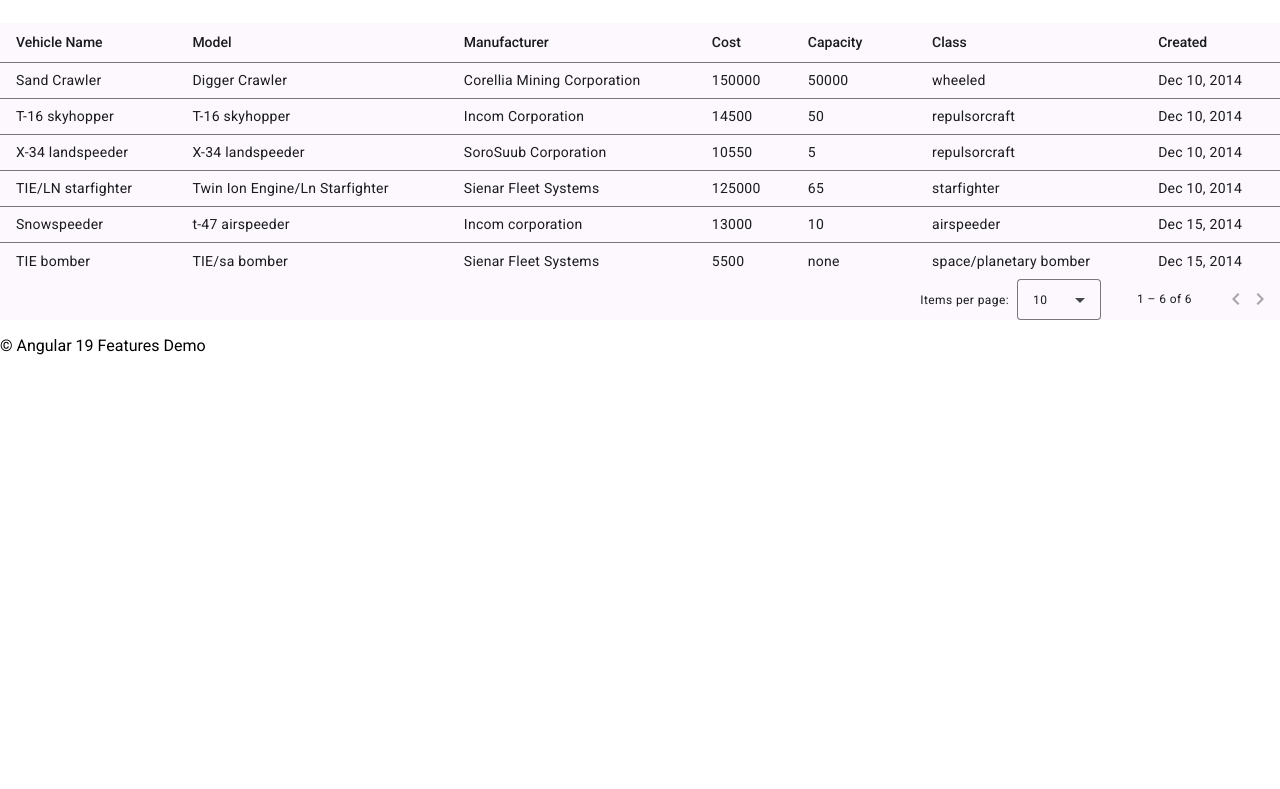
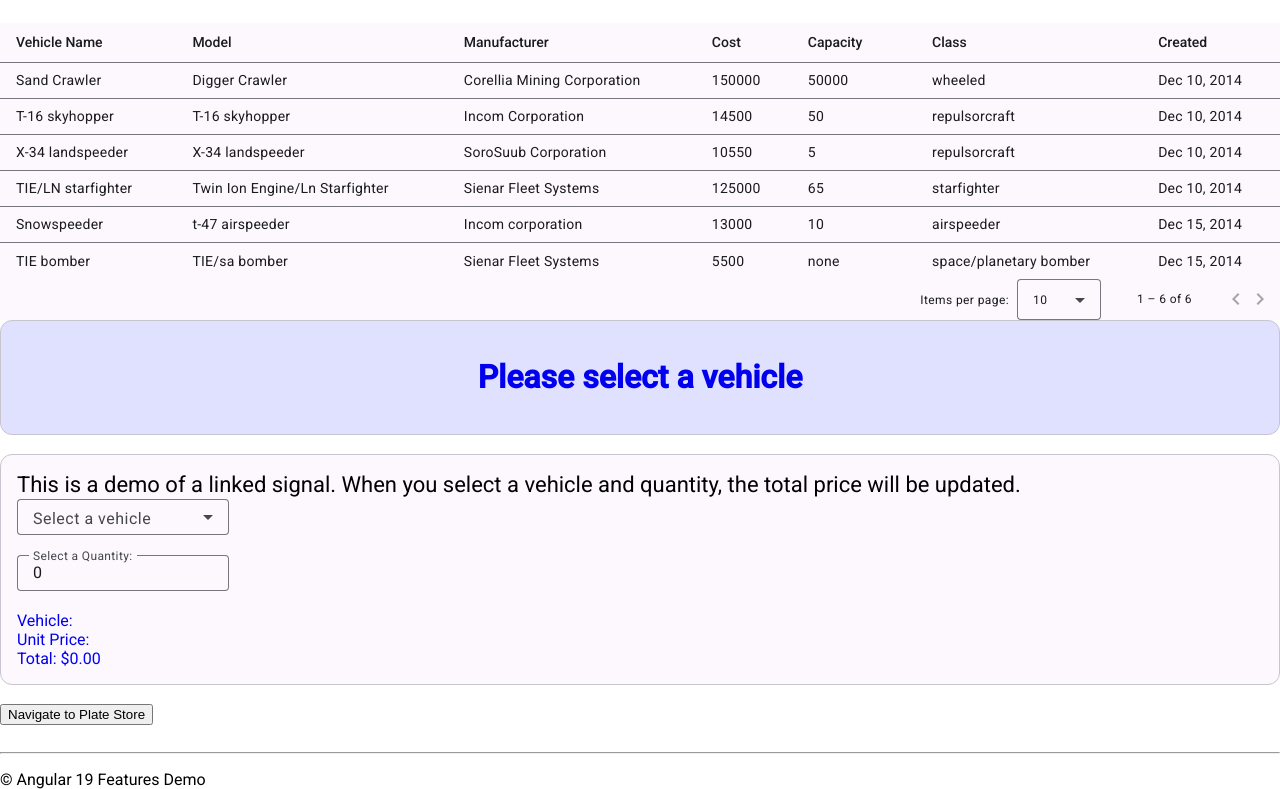
Before and after one commit to shib714/angular_19, an Angular app: page /vehicle-selection in a window 1280 px wide. Shown: the part 231-1020 px from the top of the page. Before the commit the page ends 800 px from the top, so only its background shows below. Built offline with nearby package versions, Linux system fonts and the light colour scheme; no server answers.

Commit message:
navigation from component to components

```diff
--- a/src/app/app.component.html
+++ b/src/app/app.component.html
@@ -3,5 +3,7 @@
   <router-outlet></router-outlet>
 </main>
 <footer class="container">
+  <br>
+  <hr>
   <p>&copy; Angular 19 Features Demo</p>
 </footer>
--- a/src/app/components/login-form/login-form.component.html
+++ b/src/app/components/login-form/login-form.component.html
@@ -34,21 +34,16 @@
                 </mat-form-field>
             </div>
         </div>
+        <div class="row">
+            <div class="col">
+                <mat-form-field class="full-width" appearance="outline">
+                    <mat-label>Confirm Password</mat-label>
+                    <input matInput id="confirmPassword" formControlName="confirmPassword">
+                    <mat-error> {{confirmPasswordErrorMessage}} </mat-error>
+                </mat-form-field>
+            </div>
+            </div>
     <!--
-    <mat-form-field appearance="outline">
-        <mat-label>Email</mat-label>
-        <input matInput id="email" formControlName="email">
-    </mat-form-field>
-
-    <mat-form-field appearance="outline">
-        <mat-label>Password</mat-label>
-        <input matInput id="password" type="password" formControlName="password">
-    </mat-form-field>
-    <mat-form-field appearance="outline">
-        <mat-label>Confirm Password</mat-label>
-        <input matInput id="confirmPassword" type="password" formControlName="confirmPassword">
-
-    </mat-form-field>
     <section class="checkbox-section" [formGroup]="myForm">
         <p><mat-checkbox formControlName="acceptTerms">Accept terms and conditions?</mat-checkbox></p>
     </section> -->
@@ -58,7 +53,7 @@
 
 </mat-card-content>
 <mat-card-actions>
-    <button mat-raised-button color="primary" type="submit" [disabled]="myForm.invalid">Submit</button>
+    <button mat-raised-button color="primary" type="submit" [disabled]="myForm.invalid" routerLink="/store-view">Submit</button>
     <button mat-raised-button color="primary" type="button" (click)="onReset()">Reset</button>
 </mat-card-actions>
 </mat-card>
--- a/src/app/components/login-form/login-form.component.ts
+++ b/src/app/components/login-form/login-form.component.ts
@@ -11,11 +11,13 @@ import { JumbotronComponent } from '../jumbotron/jumbotron.component';
 import { MatCardModule } from '@angular/material/card';
 import { MatRadioModule } from '@angular/material/radio';
 import { MatSelectModule } from '@angular/material/select';
+import Validation from '../utils/validation';
+import { RouterLink } from '@angular/router';
 
 
 @Component({
   selector: 'app-login-form',
-  imports: [
+  imports: [ RouterLink,
     ReactiveFormsModule,
     MatInputModule,
     MatButtonModule,
@@ -58,6 +60,9 @@ export class LoginFormComponent {
     this.myForm.get('password')?.valueChanges.subscribe(x => {
       this.validatePasswordControl(this.myForm.get('password') as FormControl);
     })
+    this.myForm.get('confirmPassword')?.valueChanges.subscribe(x => {
+      this.validateConfirmPasswordControl(this.myForm.get('confirmPassword') as FormControl);
+    });
     console.log(this.myForm.controls['password'].value);
     console.log(this.myForm.controls);
 
@@ -69,6 +74,10 @@ export class LoginFormComponent {
         username: ['', [Validators.required, Validators.minLength(4)]],
         email: ['', [Validators.required, Validators.email]],
         password: ['', [Validators.required, Validators.minLength(6), customPasswordValidator]],
+        confirmPassword: ['', [Validators.required]],
+      },
+      {
+        validators: [Validation.match('password', 'confirmPassword')]
       }
     );
   }
@@ -121,10 +130,10 @@ export class LoginFormComponent {
     this.passwordErrorMessage = '';
     if (passwordControl.errors && (passwordControl.touched || passwordControl.dirty)) {
       if ( passwordControl.errors?.['required']) {
-        this.passwordErrorMessage = 'This is a required field';
+        this.passwordErrorMessage = 'Password is required';
       }
       if (passwordControl.errors?.['minlength']) {
-        this.passwordErrorMessage = 'Minimum length is ' + passwordControl.errors?.['minlength']?.requiredLength;
+        this.passwordErrorMessage = 'Password must be at least ' + passwordControl.errors?.['minlength']?.requiredLength + ' characters.';
       }
       if (passwordControl.errors?.['invalidPassword']) {
         this.passwordErrorMessage = 'Please enter a valid password.';
@@ -132,6 +141,23 @@ export class LoginFormComponent {
     }
   }
 
+ //password validation
+ public confirmPasswordErrorMessage!: string;
+ private validateConfirmPasswordControl(confirmPasswordControl: FormControl): void {
+   this.confirmPasswordErrorMessage = '';
+   if (confirmPasswordControl.errors && (confirmPasswordControl.touched || confirmPasswordControl.dirty)) {
+     if ( confirmPasswordControl.errors?.['required']) {
+       this.confirmPasswordErrorMessage = 'Confirm password is required';
+     }
+     if (!confirmPasswordControl.errors?.['matching']) {
+       this.confirmPasswordErrorMessage = 'Confirm Password does not match.';
+     }
+
+   }
+ }
+
+
+
 
 }
 function customPasswordValidator(control: AbstractControl): ValidationErrors | null {
--- a/src/app/components/vehicle-selection/vehicle-selection.component.html
+++ b/src/app/components/vehicle-selection/vehicle-selection.component.html
@@ -42,19 +42,23 @@
         <tr mat-row *matRowDef="let row; columns: displayedColumns;"></tr>
     </table>
 
-    <mat-paginator #paginator
-        [length]="dataSource.data.length"
-        [pageIndex]="0"
-        [pageSize]="10"
-        [pageSizeOptions]="[5, 10, 20]"
-        aria-label="Select page">
+    <mat-paginator #paginator [length]="dataSource.data.length" [pageIndex]="0" [pageSize]="10"
+        [pageSizeOptions]="[5, 10, 20]" aria-label="Select page">
     </mat-paginator>
 </div>
 
-<!-- <app-jumbotron title="Please select a vehicle " description=""></app-jumbotron>
+<app-jumbotron title="Please select a vehicle " description=""></app-jumbotron>
+
+<br>
+<mat-card class="profile-card" appearance="outlined">
+    <mat-card-header>
+        <mat-card-title>This is a demo of a linked signal. When you select a vehicle and quantity, the total price will
+            be updated. </mat-card-title>
+    </mat-card-header>
+    <mat-card-content>
         <div class="vehicle-form-container vehicle-form">
 
-        <mat-form-field appearance="outline" >
+            <mat-form-field appearance="outline">
                 <mat-label>Select a vehicle</mat-label>
                 <mat-select class="select" [(ngModel)]='selectedVehicle'>
                     @for(vehicle of vehicles() ; track vehicle) {
@@ -62,11 +66,18 @@
                     }
                 </mat-select>
             </mat-form-field>
-        <mat-form-field appearance="outline" >
+            <br>
+            <mat-form-field appearance="outline">
                 <mat-label>Select a Quantity: </mat-label>
                 <input type='number' matInput placeholder="quantity" [(ngModel)]='quantity' />
             </mat-form-field>
             <div><mat-label>Vehicle: </mat-label><span> {{ selectedVehicle()?.name }}</span></div>
-    <div><mat-label>Unit Price:  </mat-label><span>{{ selectedVehicle()?.cost_in_credits | currency }}</span></div>
-    <div><mat-label>Total:  </mat-label><span [style.color]='color()'>{{total() | currency }}</span></div>
-</div> -->
+            <div><mat-label>Unit Price: </mat-label><span>{{ selectedVehicle()?.cost_in_credits | currency }}</span>
+            </div>
+            <div><mat-label>Total: </mat-label><span [style.color]='color()'>{{total() | currency }}</span></div>
+        </div>
+    </mat-card-content>
+</mat-card>
+<br>
+<!-- Navigation from component -->
+<button mat-raised-button color="primary" (click)="navigateToLicensePlate()">Navigate to Plate Store</button>
--- a/src/app/components/vehicle-selection/vehicle-selection.component.ts
+++ b/src/app/components/vehicle-selection/vehicle-selection.component.ts
@@ -14,10 +14,12 @@ import { JumbotronComponent } from '../jumbotron/jumbotron.component';
 import { MatSort, MatSortModule } from '@angular/material/sort';
 import { MatPaginatorModule, MatPaginator } from '@angular/material/paginator';
 import { TableDataSource } from './table-datasource';
+import { Router } from '@angular/router';
 
 @Component({
   selector: 'app-vehicle-selection',
   imports: [
+
     FormsModule,
     MatCardModule,
     MatFormFieldModule,
@@ -26,6 +28,7 @@ import { TableDataSource } from './table-datasource';
     JumbotronComponent,
     MatTableModule,
     DatePipe,
+    CurrencyPipe,
     FormsModule,
     ReactiveFormsModule,
     MatCheckboxModule,
@@ -47,6 +50,9 @@ export class VehicleSelectionComponent {
   displayedColumns = ['name', 'model', 'manufacturer', 'cost_in_credits', 'cargo_capacity', 'vehicle_class', 'created'];
 
   vehicleService = inject(VehicleService);
+  vehicles = this.vehicleService.vehicles;
+
+  routerService = inject(Router);
 
   @ViewChild(MatPaginator) paginator!: MatPaginator;
   @ViewChild(MatSort) sort!: MatSort;
@@ -67,4 +73,8 @@ export class VehicleSelectionComponent {
     this.table.dataSource = this.dataSource;
   }
 
+  navigateToLicensePlate(): void {
+    this.routerService.navigate(['/store-view']);
+  }
+
 }
```
Lines whose indentation alone changed are shown as unchanged.
